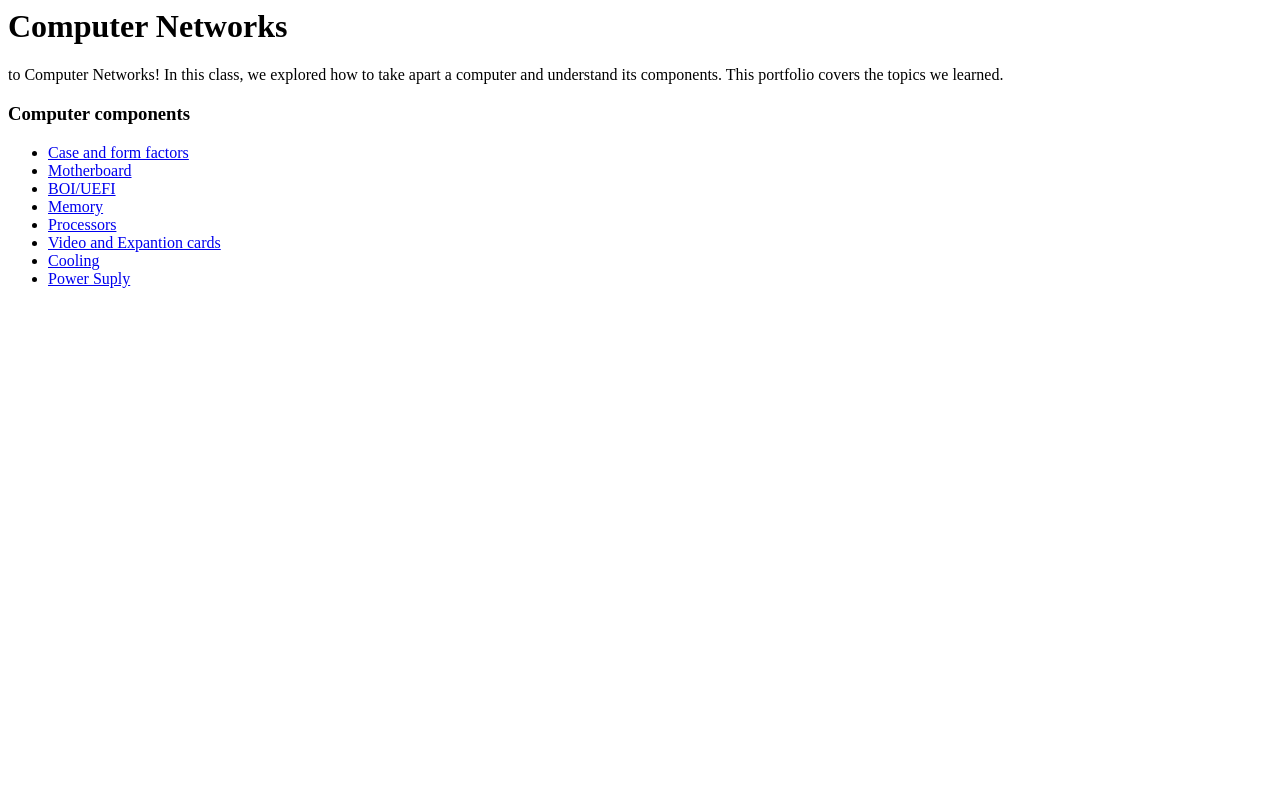
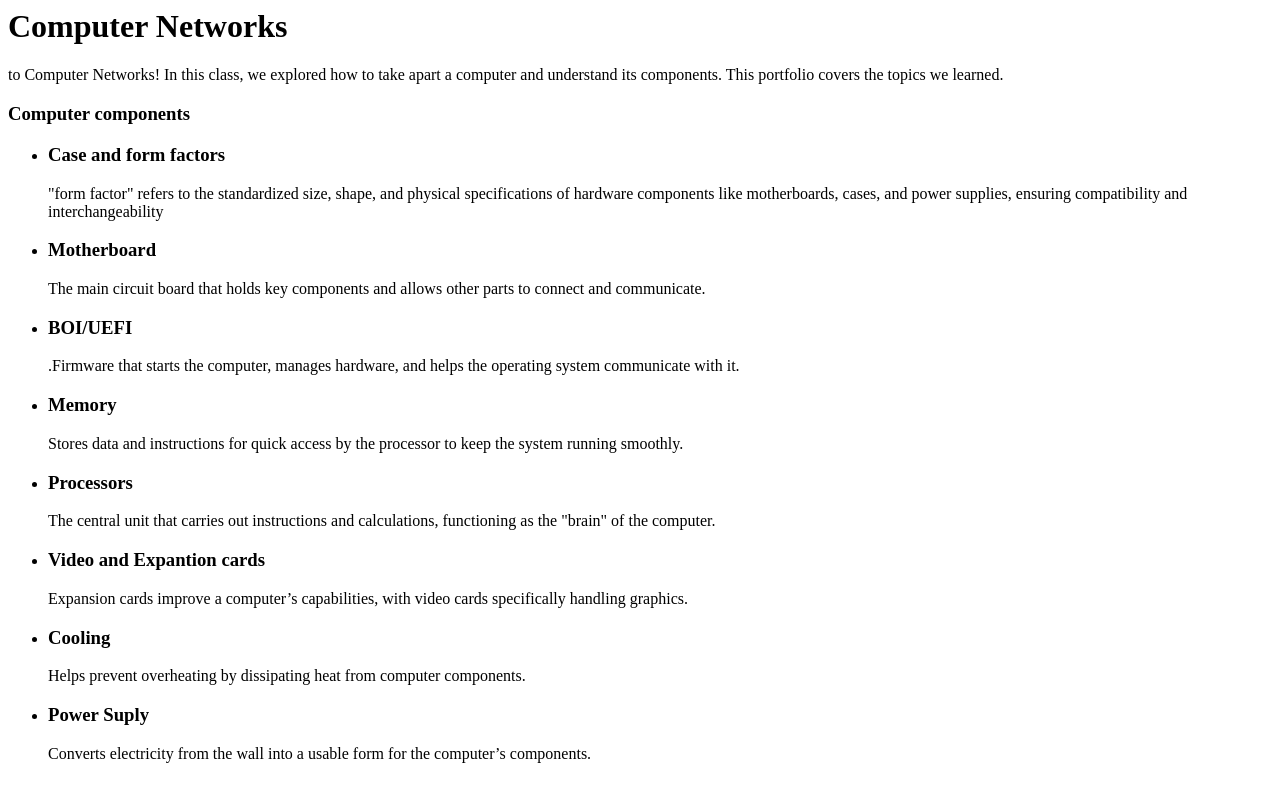
Before and after one commit to Juberlens/Sophmore2027, a plain HTML site: page index.html in a window 1280 px wide. Drawn offline with Linux system fonts and the light colour scheme.

Commit message:
Update index.html

```diff
--- a/index.html
+++ b/index.html
@@ -10,14 +10,23 @@
         <h1>Computer Networks</h1>
     <p> to Computer Networks! In this class, we explored how to take apart a computer and understand its components. This portfolio covers the topics we learned.</p>
     <h3>Computer components</h3>
-    <ul>
-      <li><a href="case.html">Case and form factors</a></li>
-      <li><a href="motherboard.html">Motherboard</a></li>
-      <li><a href="boi.html">BOI/UEFI</a></li>
-      <li><a href="memory">Memory</a></li>
-      <li><a href="processors">Processors</a></li>
-      <li><a href="video.html">Video and Expantion cards</a></li>
-      <li><a href="cooling.html">Cooling</a></li>
-      <li><a href="power.html">Power Suply</a></li>
+     <ul>
+      <li><h3>Case and form factors</h3></li>
+      <p>"form factor" refers to the standardized size, shape, and physical specifications of hardware components like motherboards, cases, and power supplies, ensuring compatibility and interchangeability</p>
+      <li><h3>Motherboard</h3></li>
+      <p> The main circuit board that holds key components and allows other parts to connect and communicate. </p>
+      <li><h3>BOI/UEFI</h3></li>
+      <p>.Firmware that starts the computer, manages hardware, and helps the operating system communicate with it. </p>
+      <li><h3>Memory</h3></li>
+      <p>Stores data and instructions for quick access by the processor to keep the system running smoothly. </p>
+      <li><h3>Processors</h3></li>
+      <p>The central unit that carries out instructions and calculations, functioning as the "brain" of the computer.</p>
+      <li><h3>Video and Expantion cards</h3></li>
+      <p> Expansion cards improve a computer’s capabilities, with video cards specifically handling graphics. </p>
+      <li><h3>Cooling</h3></li>
+      <p>Helps prevent overheating by dissipating heat from computer components.</p>
+      <li><h3>Power Suply</h3></li>
+      <p> Converts electricity from the wall into a usable form for the computer’s components.</p>
     </ul>
+
   </body>
```
